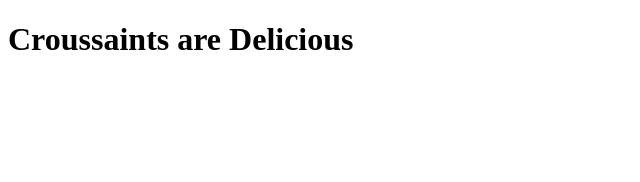
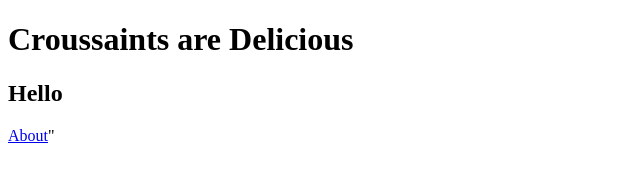
Before and after one commit to AlondraHackerBae/multiple_pages, a plain HTML site: page index.html in a window 1280 px wide. Shown: the whole page, without its empty margins (0-640 px from the left). Drawn offline with Linux system fonts and the light colour scheme.

Commit message:
added more links

```diff
--- a/index.html
+++ b/index.html
@@ -7,5 +7,7 @@
   </head>
   <body>
     <h1>Croussaints are Delicious</h1>
+    <h2>Hello</h2>
+    <p><a href="/about.html">About</a>"</p>
   </body>
 </html>
```
